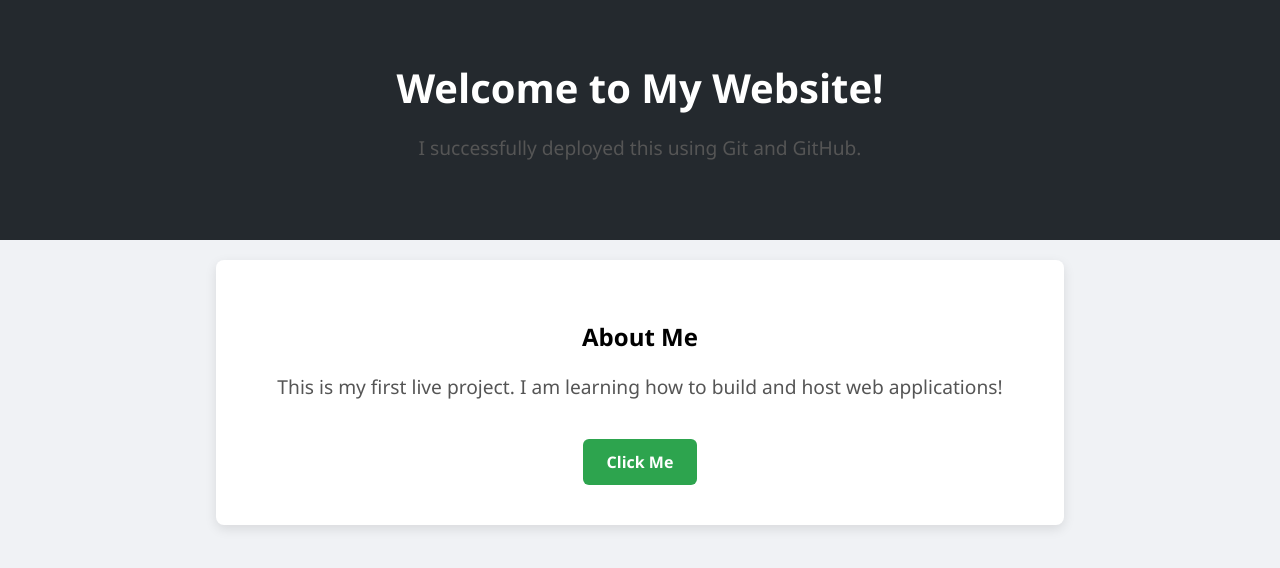
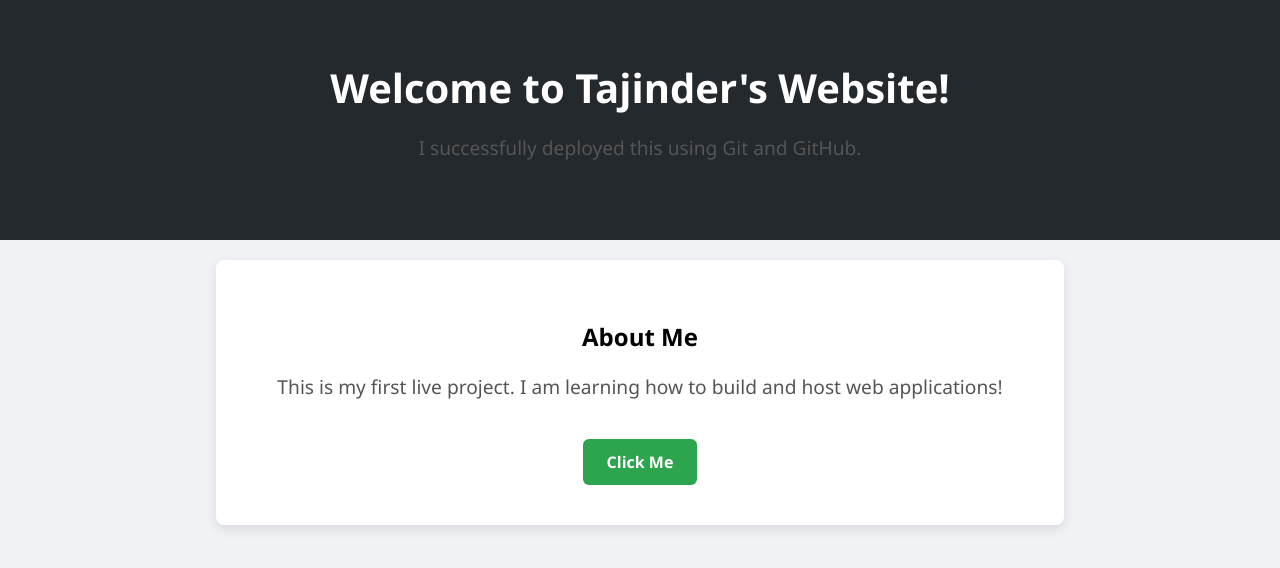
Before and after one commit to tsingh90210-web/my-first-website, a website: page index.html in a window 1280 px wide. Drawn offline with Linux system fonts and the light colour scheme.

Commit message:
changed the title

```diff
--- a/index.html
+++ b/index.html
@@ -13,7 +13,7 @@
 </head>
 <body>
     <div class="header">
-        <h1>Welcome to My Website!</h1>
+        <h1>Welcome to Tajinder's Website!</h1>
         <p>I successfully deployed this using Git and GitHub.</p>
     </div>
     <div class="container">
```
